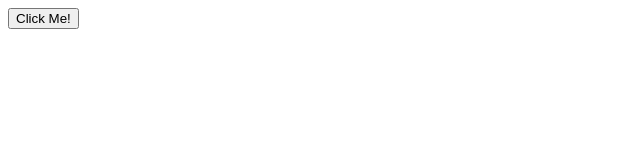
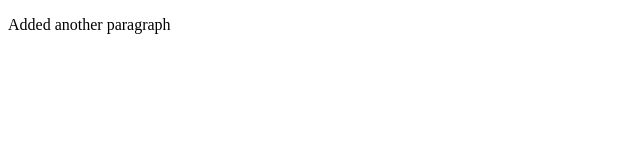
Before and after one commit to Nathanilescas/HTML-and-CSS-Projects, a plain HTML site: page Basic_HTML_and_JavaScript_1/Basic_HTML_2.html in a window 1280 px wide. Shown: the whole page, without its empty margins (0-640 px from the left). Drawn offline with Linux system fonts and the light colour scheme.

Commit message:
ADDED CHANGES

```diff
--- a/Basic_HTML_and_JavaScript_1/Basic_HTML_2.html
+++ b/Basic_HTML_and_JavaScript_1/Basic_HTML_2.html
@@ -1,14 +1,11 @@
 <!DOCTYPE html>
 <html lang = "en">
 	<head>
-		<title>Basic_HTML_2</title>
+		<title>Basic_HTML</title>
 		<meta charset = "utf-8">
 	</head>
 	<body>
-		<button onclick = "myFunction()">
-			Click Me!
-		</button>
-		<p id = "Irish"> </p>
+		<p>Added another paragraph</p>
 	</body>
 	<script src = "Basic_JavaScript_1.js">
 	</script>
```
